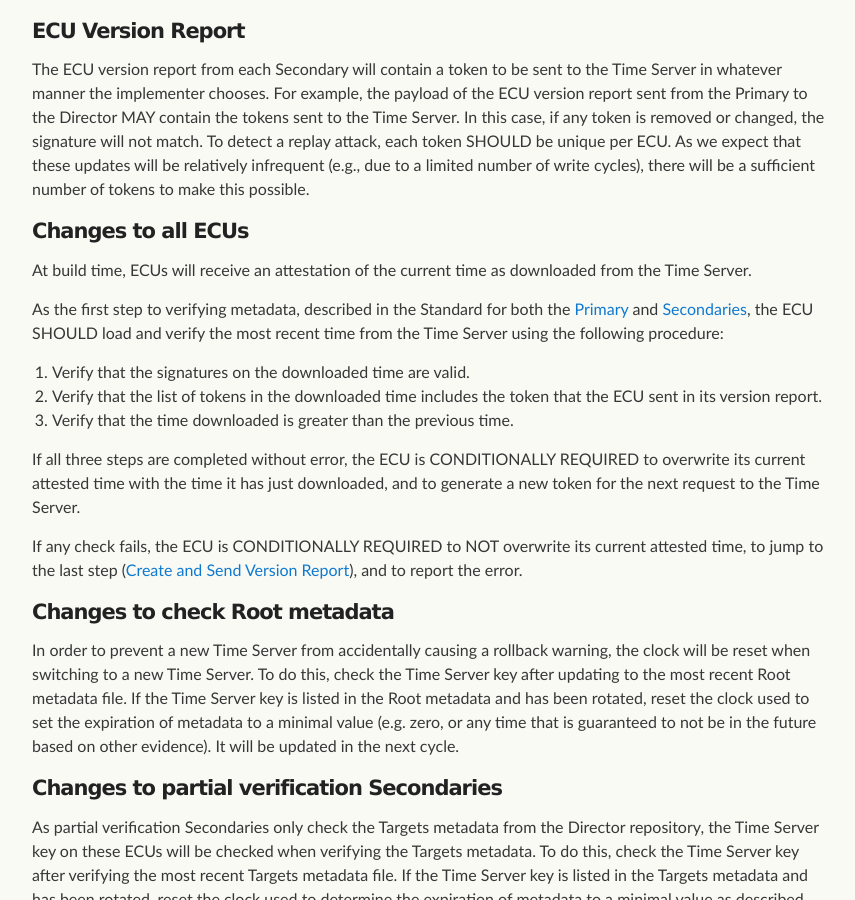
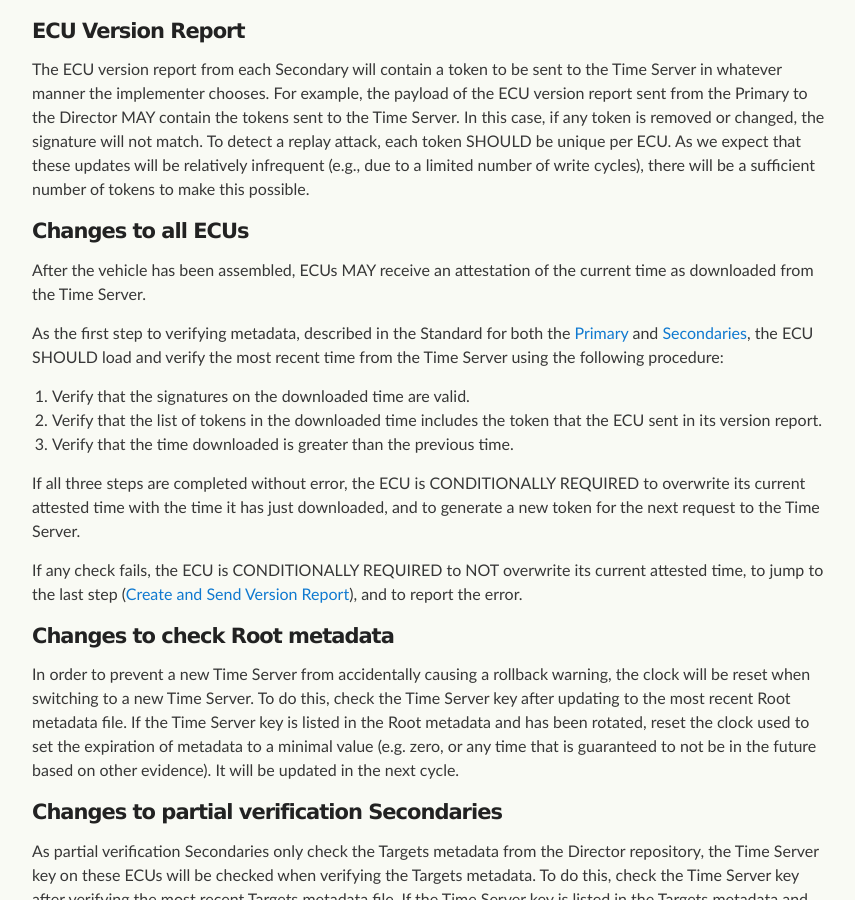
Before and after one commit to uptane/deployment-considerations, a Jekyll site: the page built from repositories.md, in a window 1280 px wide and 900 px high, scrolled down 1806 px. Shown: the whole window, without its empty margins (208-1063 px from the left). Built offline with Jekyll 4.4.1, drawn with Linux system fonts in a browser that asks for light colours; our own code applies the rules of GitHub Pages for plain Markdown files.

Commit message:
modification to close Issue #51
Changed one sentence to close out Issue #51

```diff
--- a/repositories.md
+++ b/repositories.md
@@ -51,7 +51,7 @@ The ECU version report from each Secondary will contain a token to be sent to th
 
 #### Changes to all ECUs
 
-At build time, ECUs will receive an attestation of the current time as downloaded from the Time Server.
+After the vehicle has been assembled, ECUs MAY receive an attestation of the current time as downloaded from the Time Server.
 
 As the first step to verifying metadata, described in the Standard for both the [Primary](https://uptane.github.io/papers/ieee-isto-6100.1.0.0.uptane-standard.html#check_time_primary) and [Secondaries](https://uptane.github.io/papers/ieee-isto-6100.1.0.0.uptane-standard.html#verify_time), the ECU SHOULD load and verify the most recent time from the Time Server using the following procedure:
 
```
